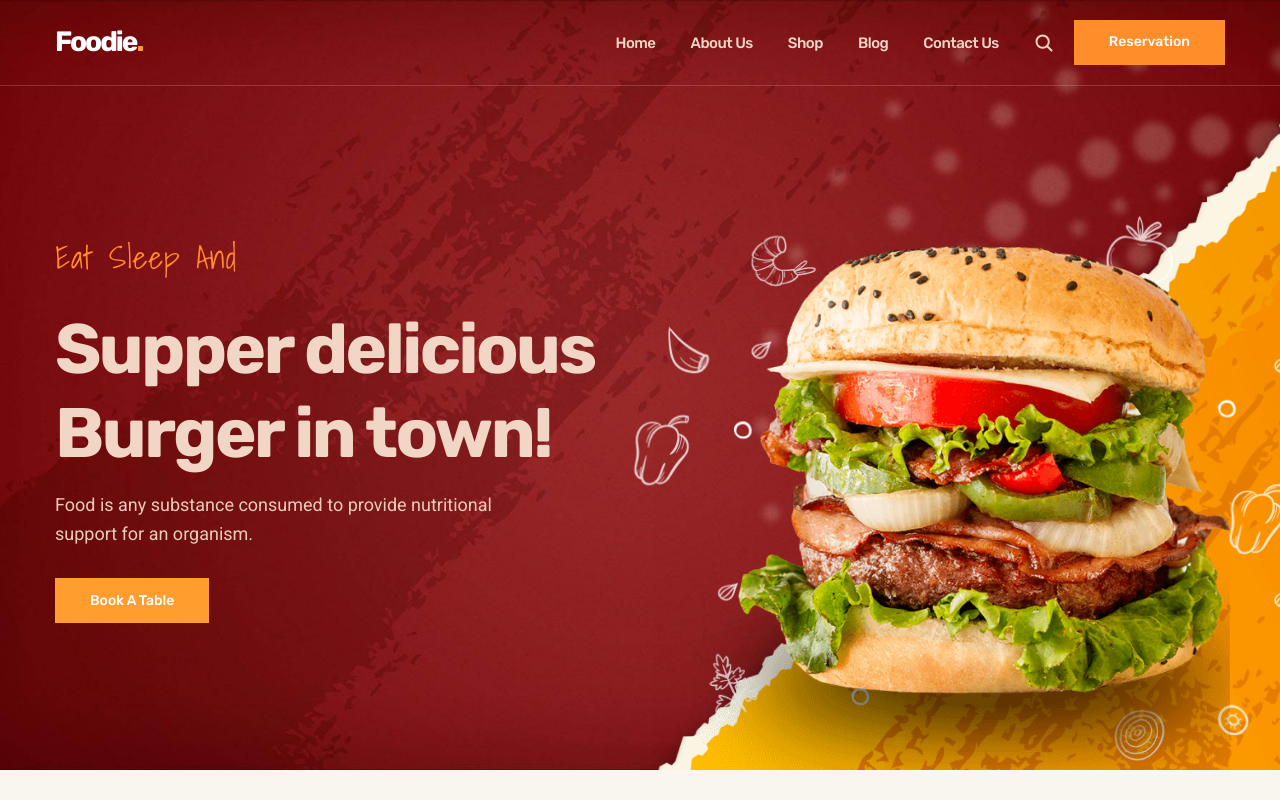
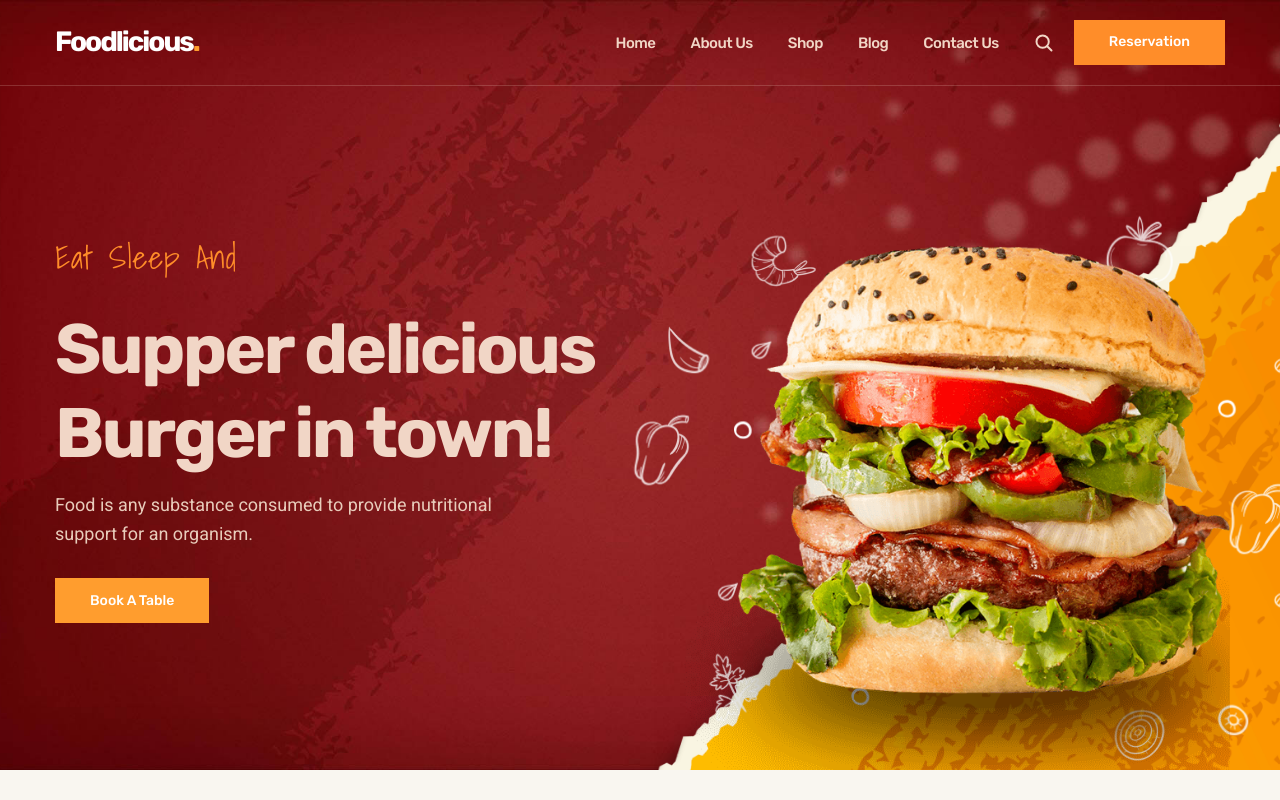
Before and after one commit to Khadija-Saifee/foodweb, a plain HTML site: page index.html in a window 1280 px wide. Shown: the top 800 px of the page. Drawn offline with nearby package versions, Linux system fonts and the light colour scheme.

Commit message:
Initial commit

```diff
--- a/index.html
+++ b/index.html
@@ -45,7 +45,7 @@
     <div class="container">
 
       <h1>
-        <a href="#" class="logo">Foodie<span class="span">.</span></a>
+        <a href="#" class="logo">Foodlicious<span class="span">.</span></a>
       </h1>
 
       <nav class="navbar" data-navbar>
```
